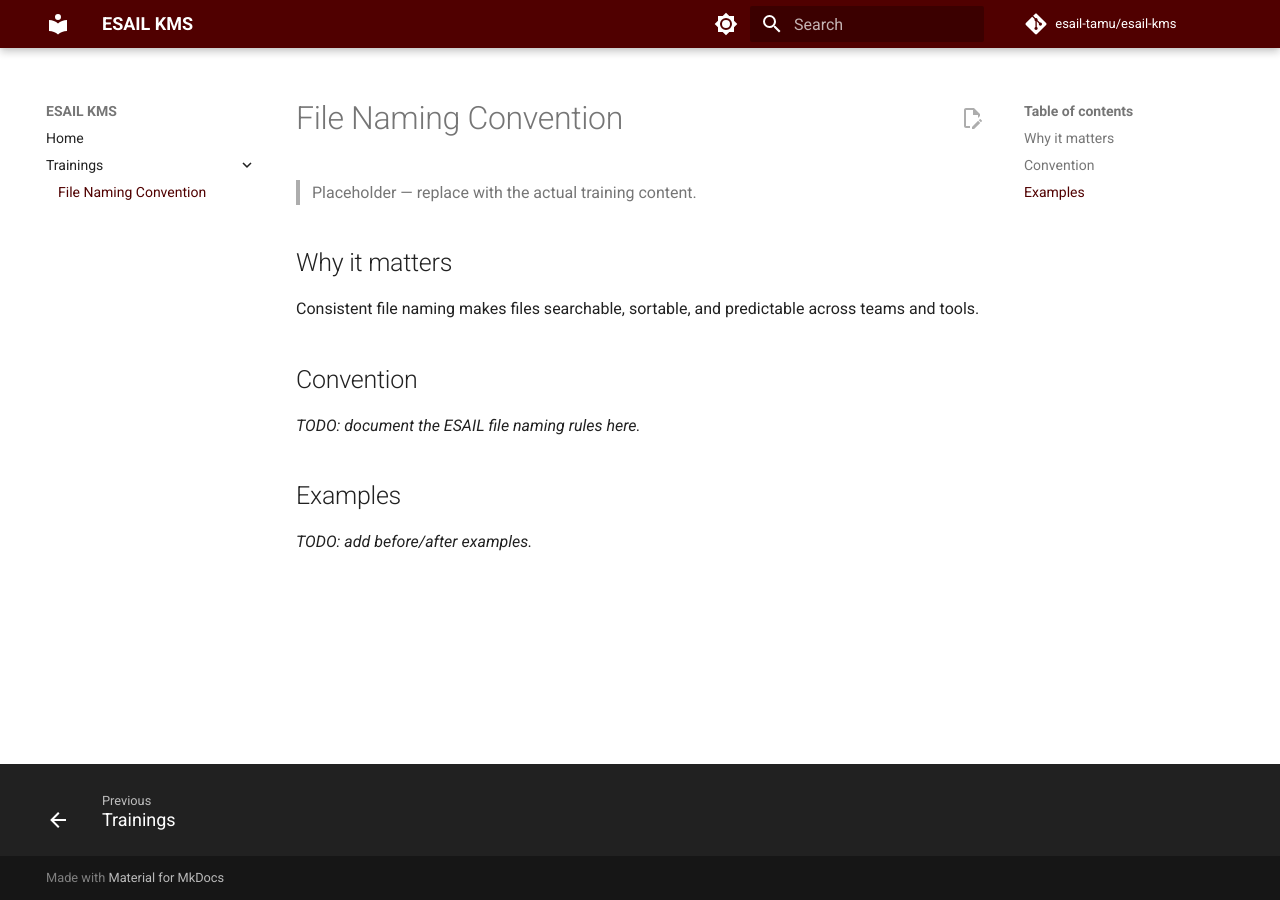
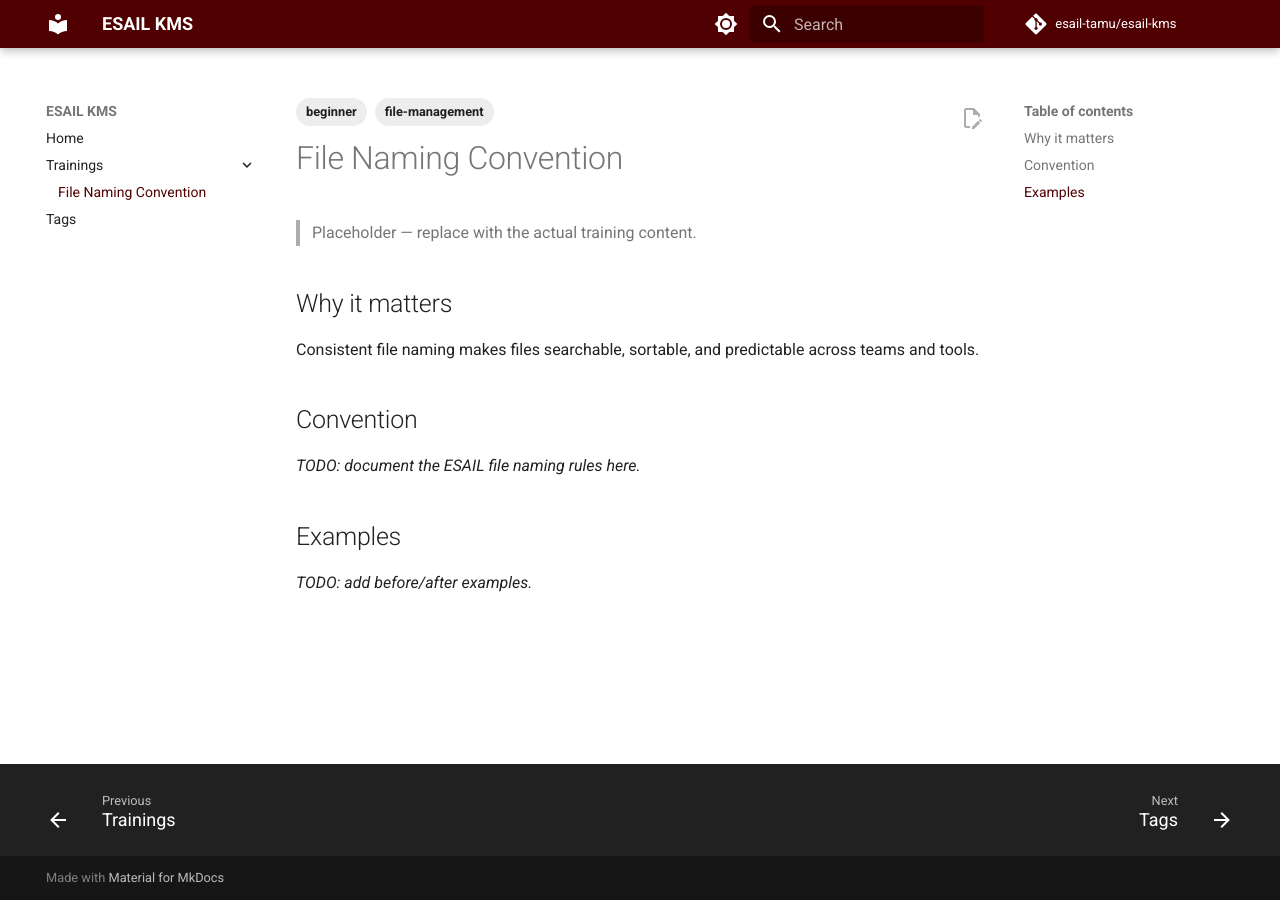
Before and after one commit to esail-tamu/esail-kms, an MkDocs documentation site: the page built from docs/trainings/file-naming-convention/index.md, in a window 1280 px wide. Built offline with MkDocs 1.6.1 and Material for MkDocs 9.7.7, drawn with Linux system fonts in a browser that asks for light colours; comment, search, counter and statistics services are not loaded.

Commit message:
Add tags plugin for cross-cutting discovery
Folders stay the primary structure, but tags give trainings a
controlled, cross-cutting way to be found (skill level, topic, etc.)
beyond the folder tree. Tags are restricted to an allow-list in
mkdocs.yml so the vocabulary doesn't sprawl, with a Tags index page
auto-generated from it. Tagged the file-naming-convention training as
a working example.

```diff
--- a/docs/trainings/file-naming-convention/index.md
+++ b/docs/trainings/file-naming-convention/index.md
@@ -1,3 +1,9 @@
+---
+tags:
+  - file-management
+  - beginner
+---
+
 # File Naming Convention
 
 > Placeholder — replace with the actual training content.
--- a/mkdocs.yml
+++ b/mkdocs.yml
@@ -35,6 +35,13 @@ theme:
 
 plugins:
   - search
+  - tags:
+      tags_allowed:
+        - accessibility
+        - agentic-ai
+        - beginner
+        - data-governance
+        - file-management
 
 extra_css:
   - stylesheets/extra.css
@@ -58,3 +65,4 @@ nav:
       - trainings/index.md
       - File Naming Convention:
           - trainings/file-naming-convention/index.md
+  - Tags: tags.md
```
Also changed, not shown: README.md (+9 -1 lines), docs/tags.md (added, +5 -0 lines).
